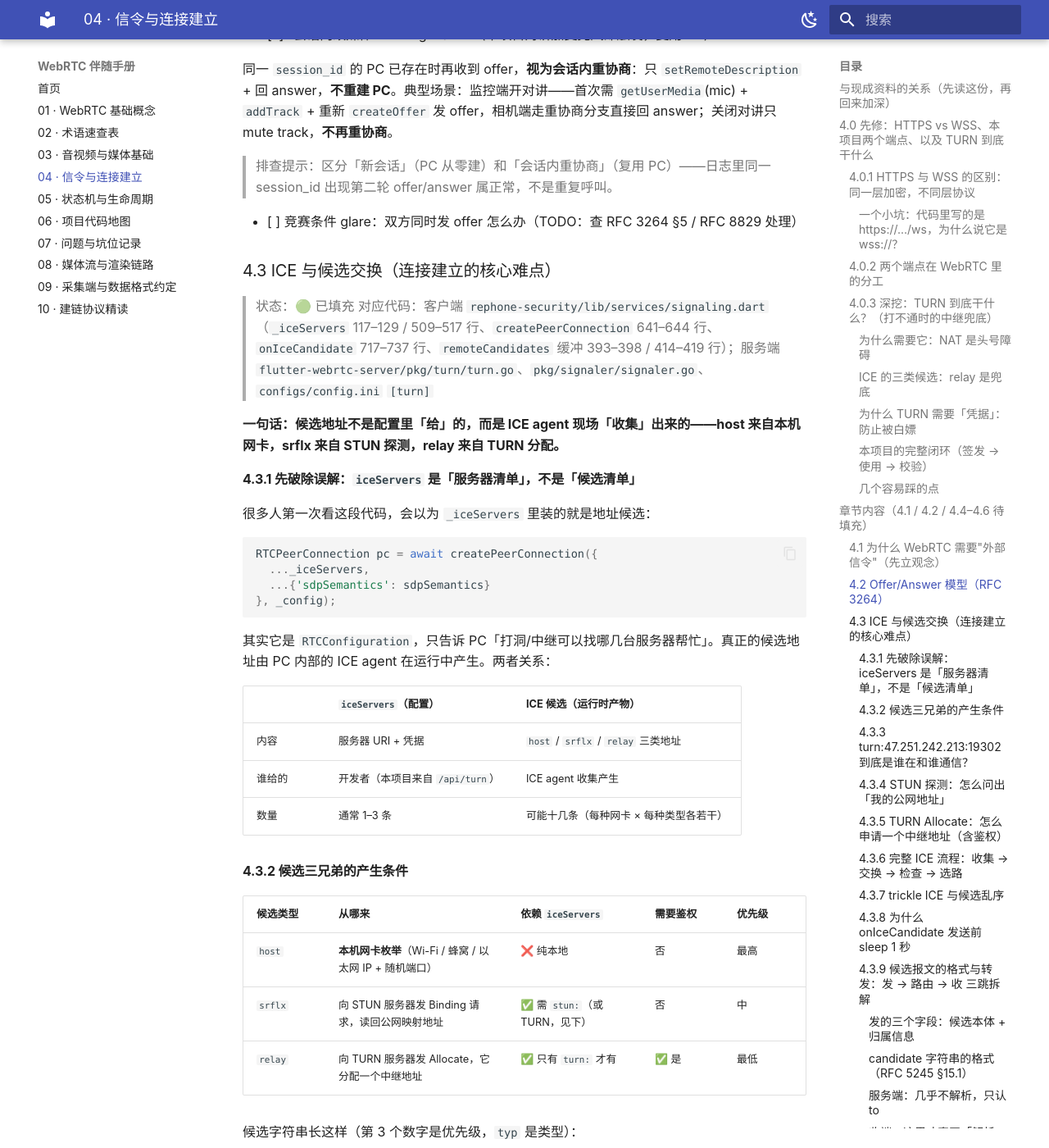
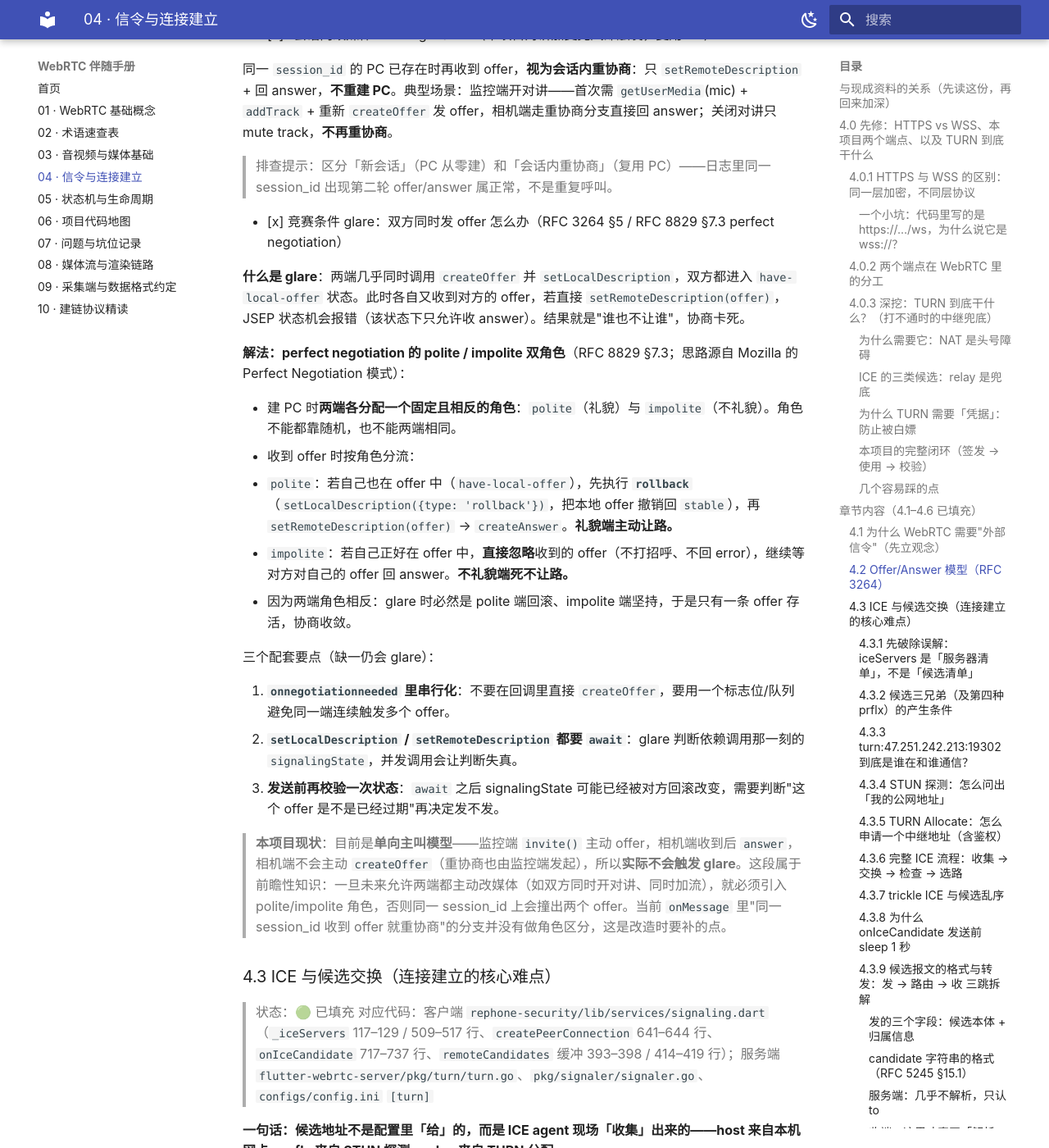
Before and after one commit to wanghongjie/webrtc-handbook, an MkDocs documentation site: the page built from docs/04-信令与连接建立.md, in a window 1280 px wide and 1400 px high, scrolled down 9563 px. Shown: the whole window at 82% size. Built offline with MkDocs 1.6.1 and Material for MkDocs 9.7.7, drawn with Linux system fonts in a browser that asks for light colours; some of the changed text lies outside the part shown.

Commit message:
docs: 补充第4章 glare/prflx/gathering 等 ICE 知识点并修正状态标注

```diff
--- a/docs/04-信令与连接建立.md
+++ b/docs/04-信令与连接建立.md
@@ -1,6 +1,6 @@
 # 04 信令与连接建立
 
-> 状态：🟢 大部分填充（4.0/4.1/4.2/4.3/4.5/4.6 已并入；剩 4.4 DTLS-SRTP） ｜ 难度：★★☆☆☆
+> 状态：🟢 全部填充（4.0–4.6 均已并入；4.4 为概览，逐字节精读见 10 章） ｜ 难度：★★☆☆☆
 > 本章要解决的问题：**两个设备怎么通过服务器互相找到、交换能力清单、最终打通 P2P？**
 
 ---
@@ -206,7 +206,7 @@ sequenceDiagram
 
 ---
 
-## 章节内容（4.1 / 4.2 / 4.4–4.6 待填充）
+## 章节内容（4.1–4.6 已填充）
 
 ### 4.1 为什么 WebRTC 需要"外部信令"（先立观念）
 
@@ -296,7 +296,25 @@ sequenceDiagram
 
 > 排查提示：区分「新会话」（PC 从零建）和「会话内重协商」（复用 PC）——日志里同一 session_id 出现第二轮 offer/answer 属正常，不是重复呼叫。
 
-- [ ] 竞赛条件 glare：双方同时发 offer 怎么办（TODO：查 RFC 3264 §5 / RFC 8829 处理）
+- [x] 竞赛条件 glare：双方同时发 offer 怎么办（RFC 3264 §5 / RFC 8829 §7.3 perfect negotiation）
+
+**什么是 glare**：两端几乎同时调用 `createOffer` 并 `setLocalDescription`，双方都进入 `have-local-offer` 状态。此时各自又收到对方的 offer，若直接 `setRemoteDescription(offer)`，JSEP 状态机会报错（该状态下只允许收 answer）。结果就是"谁也不让谁"，协商卡死。
+
+**解法：perfect negotiation 的 polite / impolite 双角色**（RFC 8829 §7.3；思路源自 Mozilla 的 Perfect Negotiation 模式）：
+
+- 建 PC 时**两端各分配一个固定且相反的角色**：`polite`（礼貌）与 `impolite`（不礼貌）。角色不能都靠随机，也不能两端相同。
+- 收到 offer 时按角色分流：
+  - `polite`：若自己也在 offer 中（`have-local-offer`），先执行 **`rollback`**（`setLocalDescription({type: 'rollback'})`，把本地 offer 撤销回 `stable`），再 `setRemoteDescription(offer)` → `createAnswer`。**礼貌端主动让路。**
+  - `impolite`：若自己正好在 offer 中，**直接忽略**收到的 offer（不打招呼、不回 error），继续等对方对自己的 offer 回 answer。**不礼貌端死不让路。**
+- 因为两端角色相反：glare 时必然是 polite 端回滚、impolite 端坚持，于是只有一条 offer 存活，协商收敛。
+
+三个配套要点（缺一仍会 glare）：
+
+1. **`onnegotiationneeded` 里串行化**：不要在回调里直接 `createOffer`，要用一个标志位/队列避免同一端连续触发多个 offer。
+2. **`setLocalDescription` / `setRemoteDescription` 都要 `await`**：glare 判断依赖调用那一刻的 `signalingState`，并发调用会让判断失真。
+3. **发送前再校验一次状态**：`await` 之后 signalingState 可能已经被对方回滚改变，需要判断"这个 offer 是不是已经过期"再决定发不发。
+
+> **本项目现状**：目前是**单向主叫模型**——监控端 `invite()` 主动 offer，相机端收到后 `answer`，相机端不会主动 `createOffer`（重协商也由监控端发起），所以**实际不会触发 glare**。这段属于前瞻性知识：一旦未来允许两端都主动改媒体（如双方同时开对讲、同时加流），就必须引入 polite/impolite 角色，否则同一 session_id 上会撞出两个 offer。当前 `onMessage` 里"同一 session_id 收到 offer 就重协商"的分支并没有做角色区分，这是改造时要补的点。
 
 ### 4.3 ICE 与候选交换（连接建立的核心难点）
 
@@ -320,17 +338,25 @@ RTCPeerConnection pc = await createPeerConnection({
 
 | | `iceServers`（配置） | ICE 候选（运行时产物） |
 | --- | --- | --- |
-| 内容 | 服务器 URI + 凭据 | `host` / `srflx` / `relay` 三类地址 |
+| 内容 | 服务器 URI + 凭据 | `host` / `srflx` / `relay` 三类（收集产物）+ `prflx`（检查产物） |
 | 谁给的 | 开发者（本项目来自 `/api/turn`） | ICE agent 收集产生 |
-| 数量 | 通常 1–3 条 | 可能十几条（每种网卡 × 每种类型各若干） |
+| 数量 | 通常 1–3 条 | 可能十几条（每种网卡 × 每种类型 × 每个 m= 段） |
 
-#### 4.3.2 候选三兄弟的产生条件
+**为什么候选会这么多？** 候选数是三个维度的乘积：
+
+1. **网卡数**：Wi-Fi、蜂窝、以太网、虚拟网卡、loopback 各有自己的 IP → 各出一条 host；
+2. **候选类型**：每块网卡的 IP 又可派生出 srflx 和 relay（见 4.3.2）；
+3. **m= 段数（媒体流数）**：ICE agent 为**每个 media section**（audio / video / data）独立跑一套候选收集。本项目监控端 offer 里用 `OfferToReceiveAudio/Video=true` 声明了 audio 与 video 两条 m= 段（见 4.2），原生层会为每段各收集一组候选——这正是 4.3.9 里 `sdpMid` / `sdpMLineIndex` 必须存在的原因：**候选本体不带"属于哪条流"的信息，一个 PC 有多条流时靠这两个字段归位。**
+
+#### 4.3.2 候选三兄弟（及第四种 prflx）的产生条件
 
 | 候选类型 | 从哪来 | 依赖 `iceServers` | 需要鉴权 | 优先级 |
 | --- | --- | --- | --- | --- |
 | `host` | **本机网卡枚举**（Wi-Fi / 蜂窝 / 以太网 IP + 随机端口） | ❌ 纯本地 | 否 | 最高 |
 | `srflx` | 向 STUN 服务器发 Binding 请求，读回公网映射地址 | ✅ 需 `stun:`（或 TURN，见下） | 否 | 中 |
 | `relay` | 向 TURN 服务器发 Allocate，它分配一个中继地址 | ✅ 只有 `turn:` 才有 | ✅ 是 | 最低 |
+
+> **第四种候选 `prflx`（peer-reflexive）**：上表只列了"收集阶段"主动产生的三类。`prflx` 是**连通性检查阶段**才出现的：A 向 B 的某个候选发 STUN Binding Request，如果 B 看到的**源地址**既不是 A 声明的 host、也不是 A 声明的 srflx（典型的对称 NAT 场景，NAT 又开了一个新映射端口），B 就把这个"新看到的地址"记成一条 `typ prflx` 候选。它不经过 STUN 服务器主动探测，而是检查过程的副产物，主要用于**对称 NAT 打洞**——所以 4.3.9 的候选类型列里除了三兄弟还有它。优先级 `type_pref=110`，介于 srflx(100) 与 host(126) 之间，但**它只在本地产生，不会作为候选发给对端**（对端自己也有对称的观察）。
 
 候选字符串长这样（第 3 个数字是优先级，`typ` 是类型）：
 
@@ -458,6 +484,12 @@ sequenceDiagram
 
 - 收到候选时若 `pc == null`（或还没设远端描述）→ 先存进 `remoteCandidates`；
 - `setRemoteDescription` 完成后，把缓冲的候选逐个 `addCandidate` 再清空（`signaling.dart` 393–398、414–419 行）。
+
+**收集的状态机与"结束信号"**：ICE agent 用 `iceGatheringState` 表示收集进度：`new → gathering → complete`。收集是**异步增量**进行的——`host` 纯本地枚举，几乎瞬间完成；`srflx` 要等 STUN 往返；`relay` 更慢（Allocate + 401 鉴权 + 重试，见 4.3.5）。所以"host 先发、relay 后到"是常态，trickle 正是为这种时间差设计的。
+
+当所有候选收集完毕，WebRTC 会给出一个 **end-of-candidates** 信号（API 层通常是 `onIceCandidate` 回调收到一条 `candidate == ''` 的空候选，SDP 层对应 `a=end-of-candidates`），表示"我这边不会再有新候选了"。对端据此可以判断候选是否到齐。本项目 `onIceCandidate`（`signaling.dart` 717–737 行）**没有对该空候选做特殊处理**，仍然是 `candidate` 消息原样转发；对端 `addCandidate(new RTCIceCandidate('', ...))` 在 libwebrtc 里被当作 end-of-candidates 标记消费。这是标准行为，但排查"候选是否收齐"时要知道有这条空消息存在，别以为是异常空包。
+
+> 非 trickle 的旧实现（如早期 SDP 直发）必须等 `gathering → complete` 才把完整候选列表塞进 SDP 一次发出，建连慢；trickle 则边收边发，代价就是前面说的乱序与这里的结束信号语义。
 
 #### 4.3.8 为什么 `onIceCandidate` 发送前 sleep 1 秒
 
@@ -660,12 +692,11 @@ RTCIceCandidate candidate = RTCIceCandidate(candidateMap['candidate'],
 ## 待填充清单
 - [x] 4.0 HTTPS vs WSS 区别、本项目 `/ws` 与 `/api/turn` 分工
 - [x] 4.0.3 TURN 到底干什么（打洞失败时的中继兜底、凭据签发/使用/校验闭环）
-- [x] 4.3 ICE 与候选交换（候选三兄弟来源、STUN/TURN 探测报文、trickle 与乱序缓冲、sleep 1s 原因、candidate 报文格式与三跳转发）
+- [x] 4.3 ICE 与候选交换（候选三兄弟 + prflx 来源、STUN/TURN 探测报文、trickle 与乱序缓冲、gathering 状态与结束信号、候选数量三维度、sleep 1s 原因、candidate 报文格式与三跳转发）
 - [x] 4.1 信令定位与消息分类（9 类消息协议表、三类消息归属、无状态中继观念）
-- [x] 4.2 Offer/Answer/JSEP/renegotiation（glare 仍 TODO）
+- [x] 4.2 Offer/Answer/JSEP/renegotiation + glare（polite/impolite perfect negotiation，RFC 8829 §7.3）
 - [x] 4.5 服务端实现剖析（消息循环、路由、状态模型、无状态 vs 房间式取舍）
 - [x] 4.6 完整报文时间线（监控端呼叫相机端 10 步）
-- [ ] 4.2 glare（双方同时 offer，RFC 8829 的 perfect negotiation）
 - [x] 4.4 DTLS/SRTP 概览（精读见 `10` 章 10.6/10.7）
 
 ## 对应本项目（索引）
```
